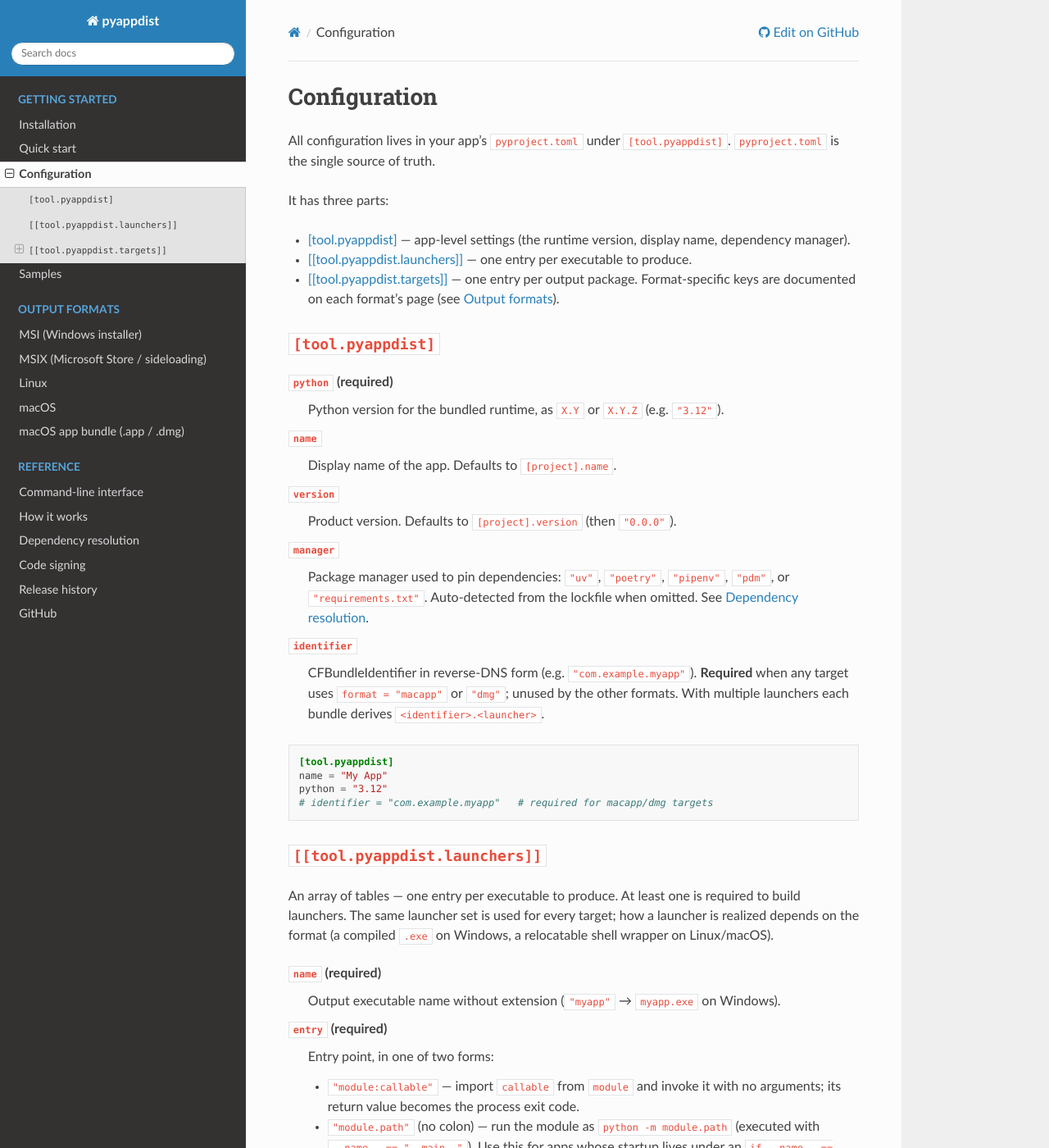
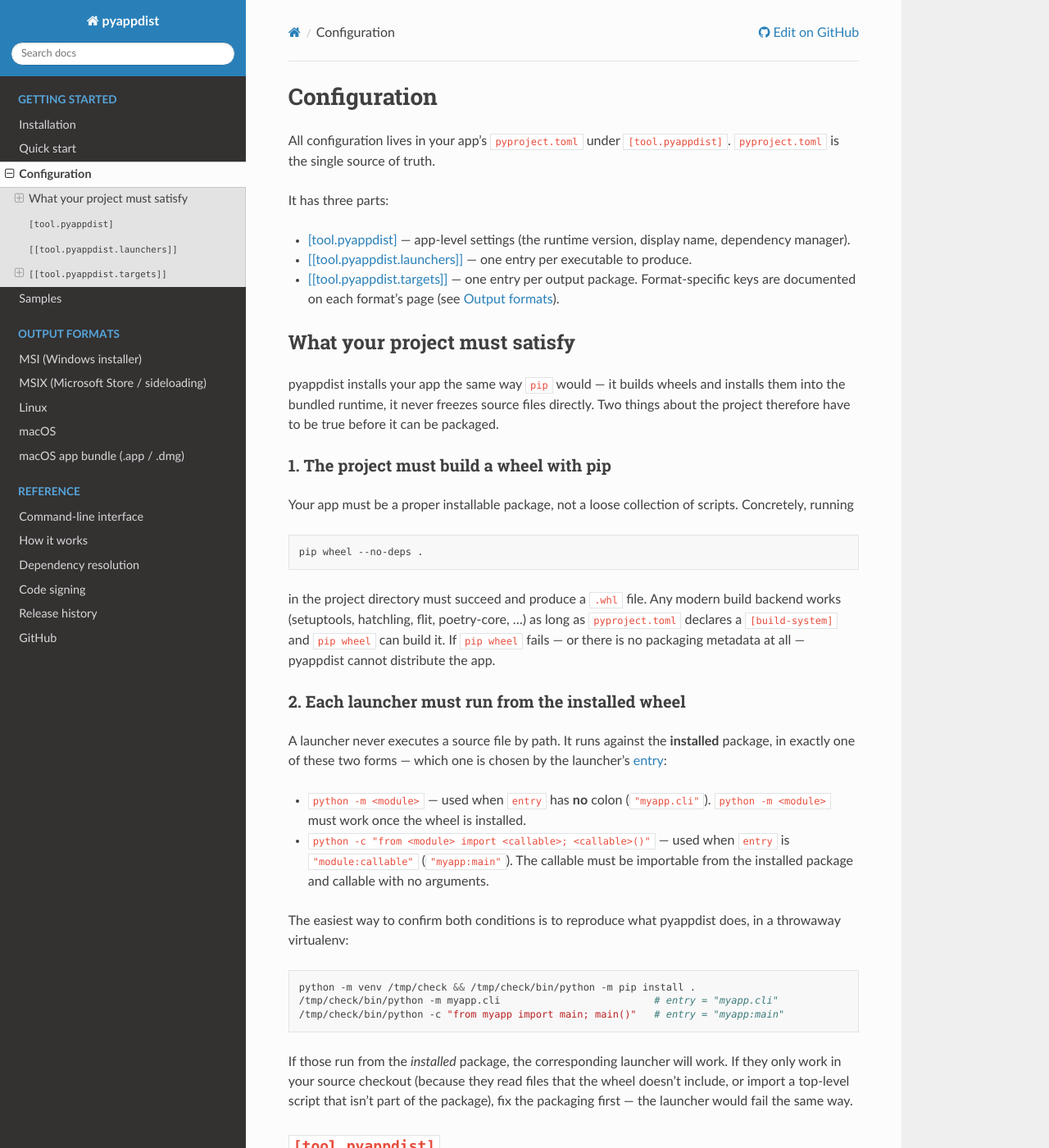
Before and after one commit to atsuoishimoto/pyappdist, a Sphinx documentation site: the page built from docs/configuration.rst, in a window 1280 px wide and 1400 px high. Shown: the whole window at 82% size. Built offline with Sphinx 7.4.7 and the Read the Docs theme 3.1.0, drawn with Linux system fonts in a browser that asks for light colours.

Commit message:
docs: document pip-wheel and launcher entry-point prerequisites
Add a 'What your project must satisfy' section to configuration.rst
explaining the two conditions a project must meet:

1. The project must build a wheel with pip ('pip wheel --no-deps .'
   must succeed).
2. Each launcher's entry point must run from the installed wheel, in
   one of the two supported forms ('python -m module' or
   'python -c "from module import callable; callable()"').

Includes a copy-pasteable virtualenv check.

```diff
--- a/docs/configuration.rst
+++ b/docs/configuration.rst
@@ -13,6 +13,58 @@ It has three parts:
 * :ref:`[[tool.pyappdist.targets]] <config-targets>` — one entry per output package.
   Format-specific keys are documented on each format's page (see
   :ref:`Output formats <config-formats>`).
+
+.. _config-prereqs:
+
+What your project must satisfy
+------------------------------
+
+pyappdist installs your app the same way ``pip`` would — it builds wheels and
+installs them into the bundled runtime, it never freezes source files directly.
+Two things about the project therefore have to be true before it can be packaged.
+
+1. The project must build a wheel with pip
+~~~~~~~~~~~~~~~~~~~~~~~~~~~~~~~~~~~~~~~~~~~~
+
+Your app must be a proper installable package, not a loose collection of
+scripts. Concretely, running
+
+.. code-block:: bash
+
+   pip wheel --no-deps .
+
+in the project directory must succeed and produce a ``.whl`` file. Any modern
+build backend works (setuptools, hatchling, flit, poetry-core, …) as long as
+``pyproject.toml`` declares a ``[build-system]`` and ``pip wheel`` can build it.
+If ``pip wheel`` fails — or there is no packaging metadata at all — pyappdist
+cannot distribute the app.
+
+2. Each launcher must run from the installed wheel
+~~~~~~~~~~~~~~~~~~~~~~~~~~~~~~~~~~~~~~~~~~~~~~~~~~~~~
+
+A launcher never executes a source file by path. It runs against the
+**installed** package, in exactly one of these two forms — which one is chosen by
+the launcher's :ref:`entry <config-launchers>`:
+
+* ``python -m <module>`` — used when ``entry`` has **no** colon (``"myapp.cli"``).
+  ``python -m <module>`` must work once the wheel is installed.
+* ``python -c "from <module> import <callable>; <callable>()"`` — used when
+  ``entry`` is ``"module:callable"`` (``"myapp:main"``). The callable must be
+  importable from the installed package and callable with no arguments.
+
+The easiest way to confirm both conditions is to reproduce what pyappdist does, in
+a throwaway virtualenv:
+
+.. code-block:: bash
+
+   python -m venv /tmp/check && /tmp/check/bin/python -m pip install .
+   /tmp/check/bin/python -m myapp.cli                          # entry = "myapp.cli"
+   /tmp/check/bin/python -c "from myapp import main; main()"   # entry = "myapp:main"
+
+If those run from the *installed* package, the corresponding launcher will work.
+If they only work in your source checkout (because they read files that the wheel
+doesn't include, or import a top-level script that isn't part of the package),
+fix the packaging first — the launcher would fail the same way.
 
 .. _config-app:
 
```
